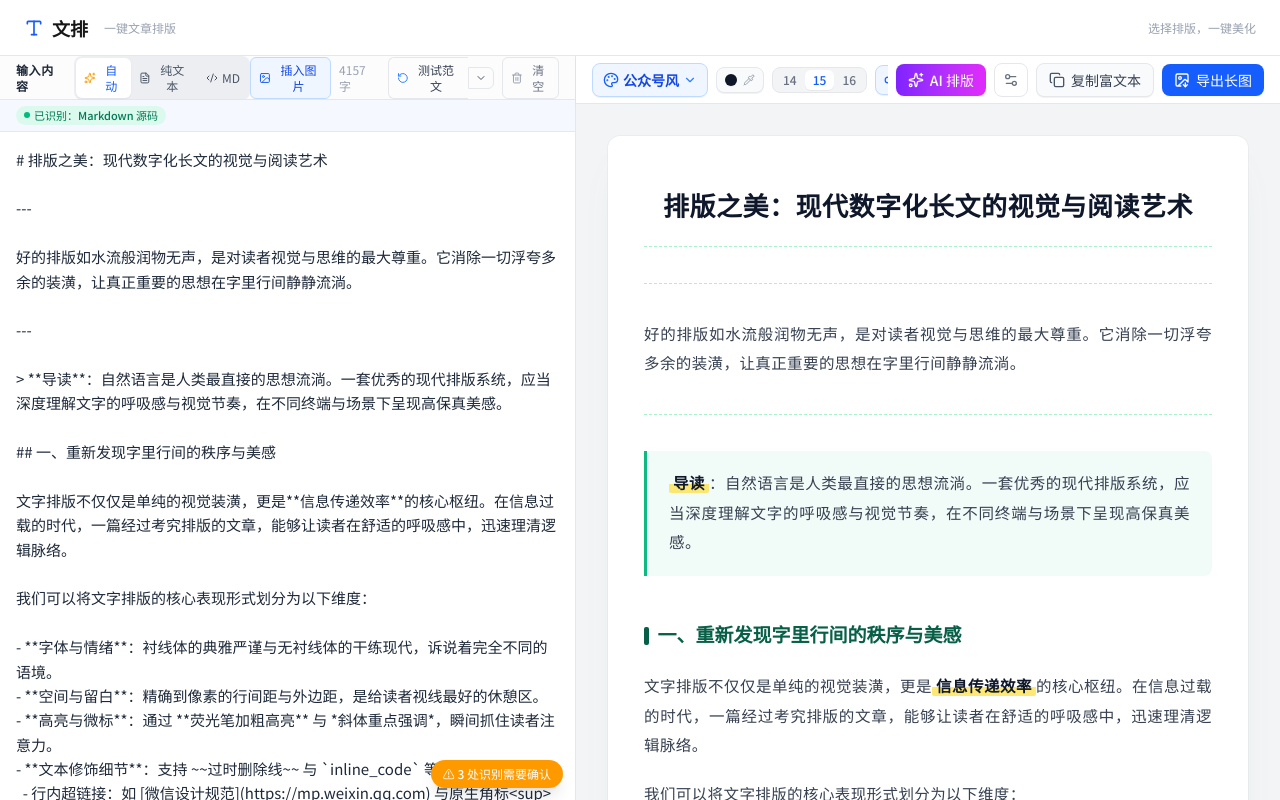
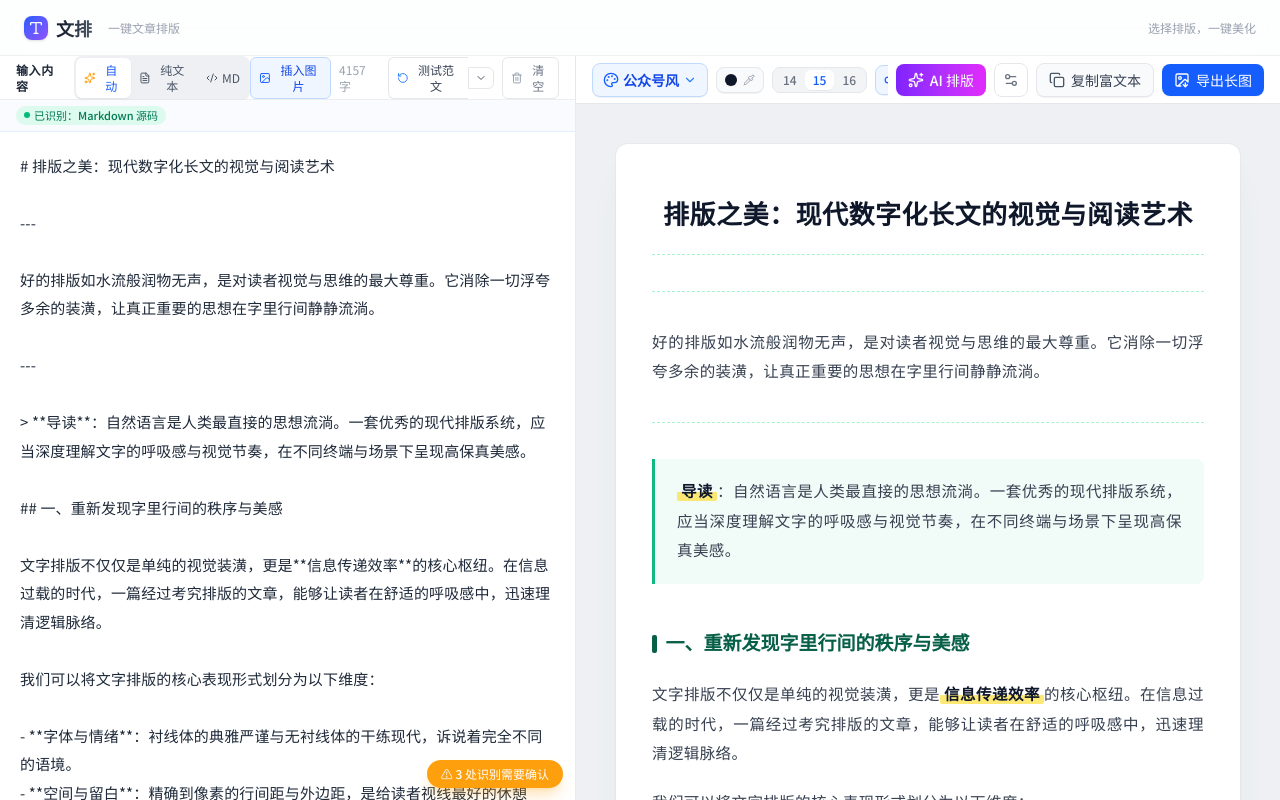
Before and after one commit to skyzizhu/wechat-official-layout, a Next.js app: page / in a window 1280 px wide. Built offline with nearby package versions, Linux system fonts and the light colour scheme.

Commit message:
Modern UI polish: frosted header, softer surfaces, refined preview card, editor typography

```diff
--- a/src/app/page.tsx
+++ b/src/app/page.tsx
@@ -339,13 +339,13 @@ function MainLayout() {
   };
 
   return (
-    <div className="flex flex-col h-screen bg-gray-50">
+    <div className="flex flex-col h-screen bg-[#f6f7f9]">
       <Header />
 
       {/* 桌面端：左右分栏布局 */}
       <main className="flex-1 flex overflow-hidden">
         {/* 左栏：编辑器 */}
-        <div className="hidden lg:flex w-[45%] border-r border-gray-200 flex-col">
+        <div className="hidden lg:flex w-[45%] border-r border-gray-200/70 flex-col">
           <Editor
             value={markdown}
             onChange={setMarkdown}
--- a/src/components/Editor.tsx
+++ b/src/components/Editor.tsx
@@ -317,7 +317,7 @@ export function Editor({
           ) : (
             <button
               onClick={() => setDecisionPanelOpen(true)}
-              className="flex items-center gap-1.5 px-3 py-1.5 bg-amber-500 text-white text-xs font-medium rounded-full shadow-lg hover:bg-amber-600 cursor-pointer"
+              className="flex items-center gap-1.5 px-3.5 py-1.5 bg-amber-500/95 backdrop-blur text-white text-xs font-medium rounded-full shadow-lg shadow-amber-500/25 hover:bg-amber-600 cursor-pointer transition-all"
               title="点击展开识别确认列表"
             >
               ⚠ {lowConfidenceDecisions.length} 处识别需要确认
@@ -336,7 +336,7 @@ export function Editor({
       />
 
       {/* 顶部主工具栏 */}
-      <div className="h-11 border-b border-gray-200 flex items-center px-3 sm:px-4 text-sm text-gray-600 justify-between flex-shrink-0 bg-gray-50/50">
+      <div className="h-11 border-b border-gray-200/70 flex items-center px-3 sm:px-4 text-sm text-gray-600 justify-between flex-shrink-0 bg-white">
         <div className="flex items-center gap-2">
           <span className="font-semibold text-gray-800 text-xs tracking-wider uppercase hidden sm:inline">
             输入内容
@@ -506,7 +506,7 @@ export function Editor({
       </div>
 
       {/* 智能检测状态提示浮条 */}
-      <div className="px-4 py-1.5 bg-blue-50/60 border-b border-blue-100 flex items-center justify-between text-xs text-gray-600 flex-shrink-0">
+      <div className="px-4 py-1.5 bg-blue-50/40 border-b border-blue-100/70 flex items-center justify-between text-xs text-gray-600 flex-shrink-0">
         <div className="flex items-center gap-1.5">
           {detection.isMarkdown ? (
             <span className="inline-flex items-center gap-1 font-medium text-emerald-700 bg-emerald-100/70 px-2 py-0.5 rounded-full text-[11px]">
@@ -539,7 +539,7 @@ export function Editor({
       {/* 输入区：纯文本 / Markdown 源码（左边永远是源码，渲染效果只在右边预览） */}
       {/* 选中行意图转换工具栏（源码行级操作） */}
       {intentBar && (
-        <div className="flex-shrink-0 flex items-center gap-1 px-3 py-1.5 bg-gray-900 text-white text-xs flex-wrap">
+        <div className="flex-shrink-0 flex items-center gap-1 px-3 py-1.5 bg-gray-900/90 backdrop-blur text-white text-xs flex-wrap rounded-lg mx-3 mt-2">
           <span className="text-gray-400 mr-1">选中 {intentBar.e - intentBar.s + 1} 行：</span>
           {[
             { kind: 'h2', label: 'H2' },
@@ -576,7 +576,7 @@ export function Editor({
         onSelect={handleSelect}
         onPaste={handlePaste}
         placeholder="在这里输入或粘贴文章内容……纯文本即可，系统会自动识别结构并排版；也可以直接粘贴截图插入图片。"
-        className="flex-1 w-full resize-none outline-none p-4 text-[15px] leading-relaxed text-gray-800 bg-white"
+        className="flex-1 w-full resize-none outline-none px-5 py-5 text-[15px] leading-[1.9] tracking-[0.01em] text-gray-800 bg-white"
         spellCheck={false}
       />
 
--- a/src/components/Header.tsx
+++ b/src/components/Header.tsx
@@ -4,10 +4,12 @@ import { Type } from 'lucide-react';
 
 export function Header() {
   return (
-    <header className="h-14 bg-white border-b border-gray-200 flex items-center justify-between px-6 flex-shrink-0">
+    <header className="h-14 bg-white/80 backdrop-blur-xl border-b border-gray-200/60 flex items-center justify-between px-6 flex-shrink-0 sticky top-0 z-30">
       <div className="flex items-center gap-2">
-        <Type className="w-5 h-5 text-blue-600" />
-        <span className="font-bold text-lg">文排</span>
+        <span className="w-6 h-6 rounded-lg bg-gradient-to-br from-blue-600 to-violet-500 flex items-center justify-center shadow-sm">
+          <Type className="w-4 h-4 text-white" />
+        </span>
+        <span className="font-bold text-lg bg-gradient-to-r from-gray-900 to-gray-600 bg-clip-text text-transparent">文排</span>
         <span className="text-xs text-gray-400 ml-2 hidden sm:inline">一键文章排版</span>
       </div>
       <div className="flex items-center gap-3">
--- a/src/components/Preview.tsx
+++ b/src/components/Preview.tsx
@@ -12,14 +12,14 @@ interface PreviewProps {
 
 export function Preview({ content, theme, previewRef }: PreviewProps) {
   return (
-    <div className="flex-1 overflow-y-auto custom-scrollbar bg-gray-100 p-4 sm:p-8 flex justify-center items-start">
+    <div className="flex-1 overflow-y-auto custom-scrollbar bg-[#eef0f3] p-4 sm:p-10 flex justify-center items-start">
       <div
         ref={previewRef}
         style={{
           ...theme.container,
           margin: 0, // 核心修复：由父级 flex 居中，避免计算样式产生 margin-left 像素偏移导致长图导出右移截断
         }}
-        className="shadow-lg w-full transition-all"
+        className="shadow-[0_8px_40px_-12px_rgba(0,0,0,0.12)] w-full transition-all"
       >
         <MarkdownRenderer content={content} theme={theme} />
       </div>
```
